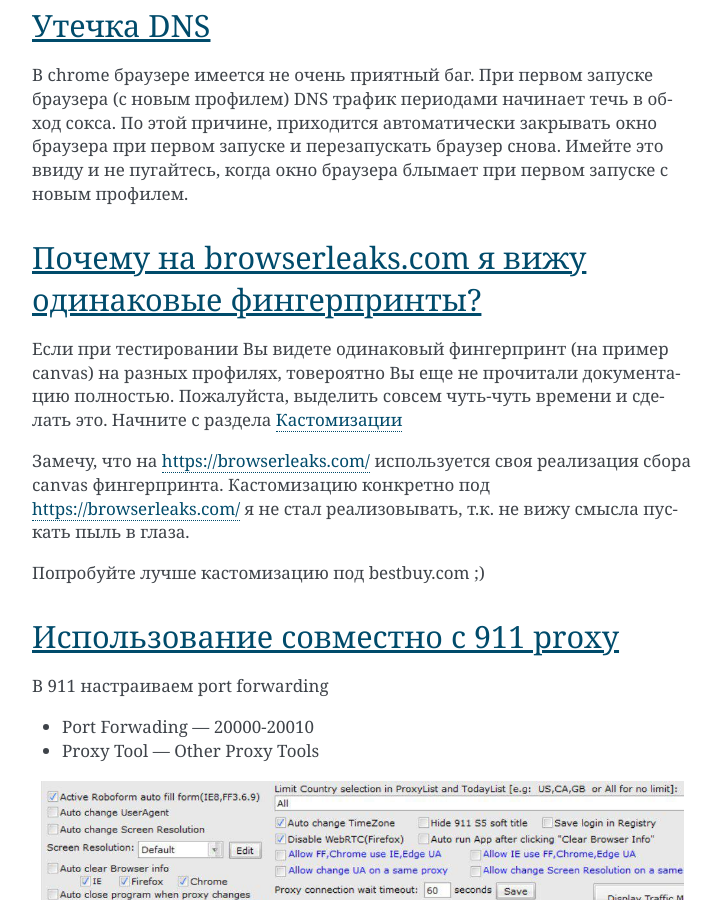
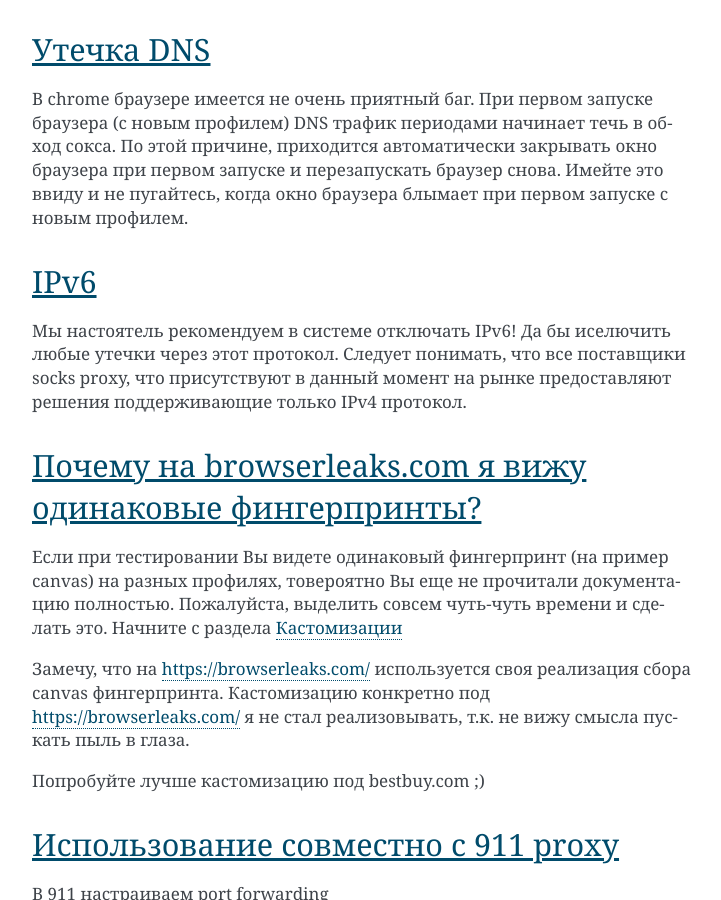
Before and after one commit to gcc-master/chebrowser-beta-doc, a Sphinx documentation site: the page built from source/faq.rst, in a window 1280 px wide and 900 px high, scrolled down 3171 px. Shown: the whole window, without its empty margins (388-1109 px from the left). Built offline with Sphinx 7.4.7, drawn with Linux system fonts in a browser that asks for light colours.

Commit message:
ver 0.2.12 - ipv6

```diff
--- a/source/faq.rst
+++ b/source/faq.rst
@@ -87,6 +87,12 @@ F.A.Q.
 По этой причине, приходится автоматически закрывать окно браузера при первом запуске и перезапускать браузер снова.
 Имейте это ввиду и не пугайтесь, когда окно браузера блымает при первом запуске с новым профилем.
 
+IPv6
+----
+Мы настоятель рекомендуем в системе отключать IPv6! Да бы иселючить любые утечки через этот протокол.
+Следует понимать, что все поставщики socks proxy, что присутствуют в данный момент на рынке предоставляют решения поддерживающие только IPv4 протокол.
+
+
 
 Почему на browserleaks.com я вижу одинаковые фингерпринты?
 ----------------------------------------------------------
```
